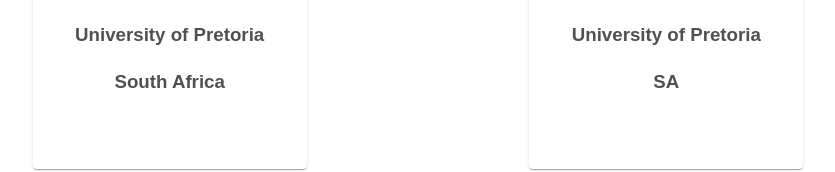
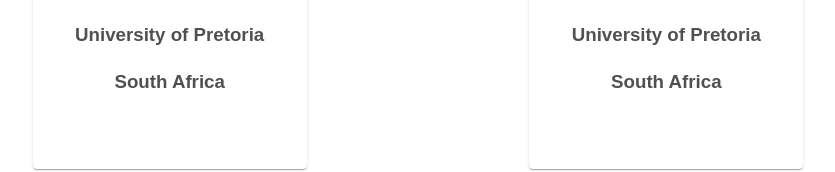
Before and after one commit to Fusion2025/web, a Nuxt app: page /organization in a window 1280 px wide. Shown: the part 7016-7188 px from the top of the page, without its empty margins (222-1057 px from the left). Built offline with nearby package versions, Linux system fonts and the light colour scheme.

Commit message:
Update organization.vue changed jacques photo

```diff
--- a/pages/organization.vue
+++ b/pages/organization.vue
@@ -719,12 +719,12 @@ const publicationChairs = [
     name: "Jacques van Wyk",
     affiliation: "University of Pretoria",
     country: "South Africa",
-    picture: "publication/jacquesvanWyk.png",
+    picture: "publication/JacquesvanWyk.png",
   },
   {
     name: "Pieter de Villiers",
     affiliation: "University of Pretoria",
-    country: "SA",
+    country: "South Africa",
     picture: "publication/pieter-de-villiers.jpg",
   },
 ];
```
